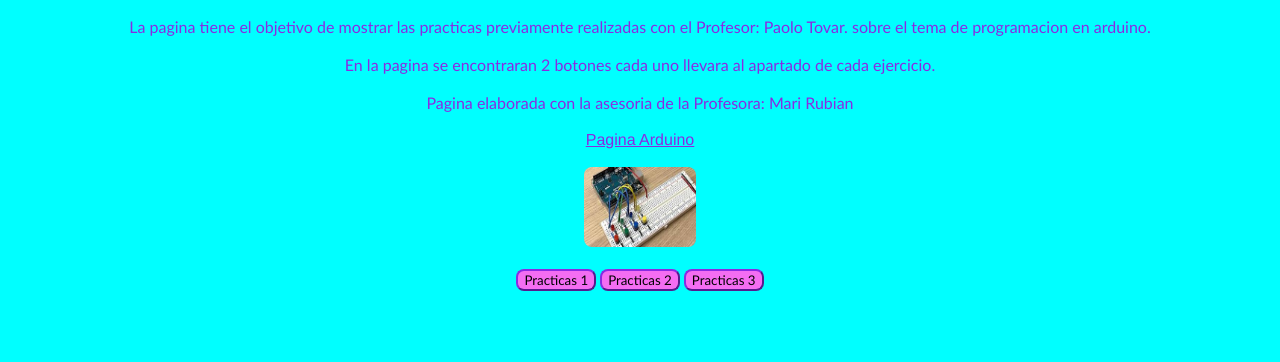
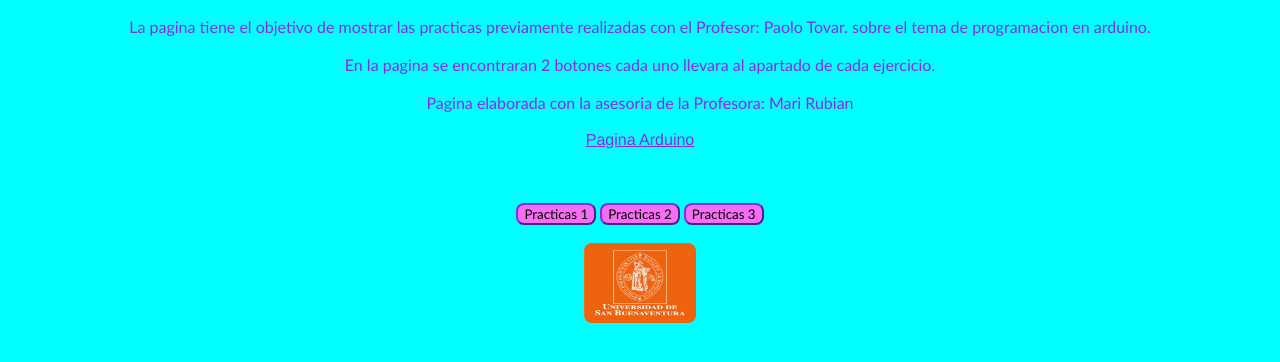
Before and after one commit to EmiiHR/Practica, a plain HTML site: page index.html in a window 1280 px wide. Shown: the part 208-570 px from the top of the page. Drawn offline with Linux system fonts and the light colour scheme.

Commit message:
index.html

```diff
--- a/index.html
+++ b/index.html
@@ -19,12 +19,13 @@
     <br> <br>
     <a href="https://www.arduino.cc/">Pagina Arduino</a>
 <br><br>
-<img src="IMG/2.jpg" alt="">
+
 <br><br>
    <a href="https://www.tinkercad.com/things/hJ6Vtu5sT1y-clase-06032025-usb?sharecode=gUMdRu8BVCWQ872DHrI6kkbjrx8iqRcL6aycrvaiBag"> <button id="BT1">Practicas 1</button></a>
     <a href="https://www.tinkercad.com/things/dCb5I0WzhFA-copy-of-practica-2-laboratorio-mecabot?sharecode=FI7wsj6pgvuVERQRXATbVr_4azYjQfsvyjeUDqZ5zbw"><button class="BT2">Practicas 2</button></a>
     <a href="https://www.tinkercad.com/things/kiuGr8gCmXz-shiny-kasi?sharecode=mlS4fNC5Y5REewBUsZ2q-tRrPXPS_OFqkSh7g1xC8xw"><button class="BT2">Practicas 3</button></a>
-
+    <br><br>
+    <img class="IMG3" src="IMG/3.jpg" alt="">
 </center>
 </body>
 </html>
```
